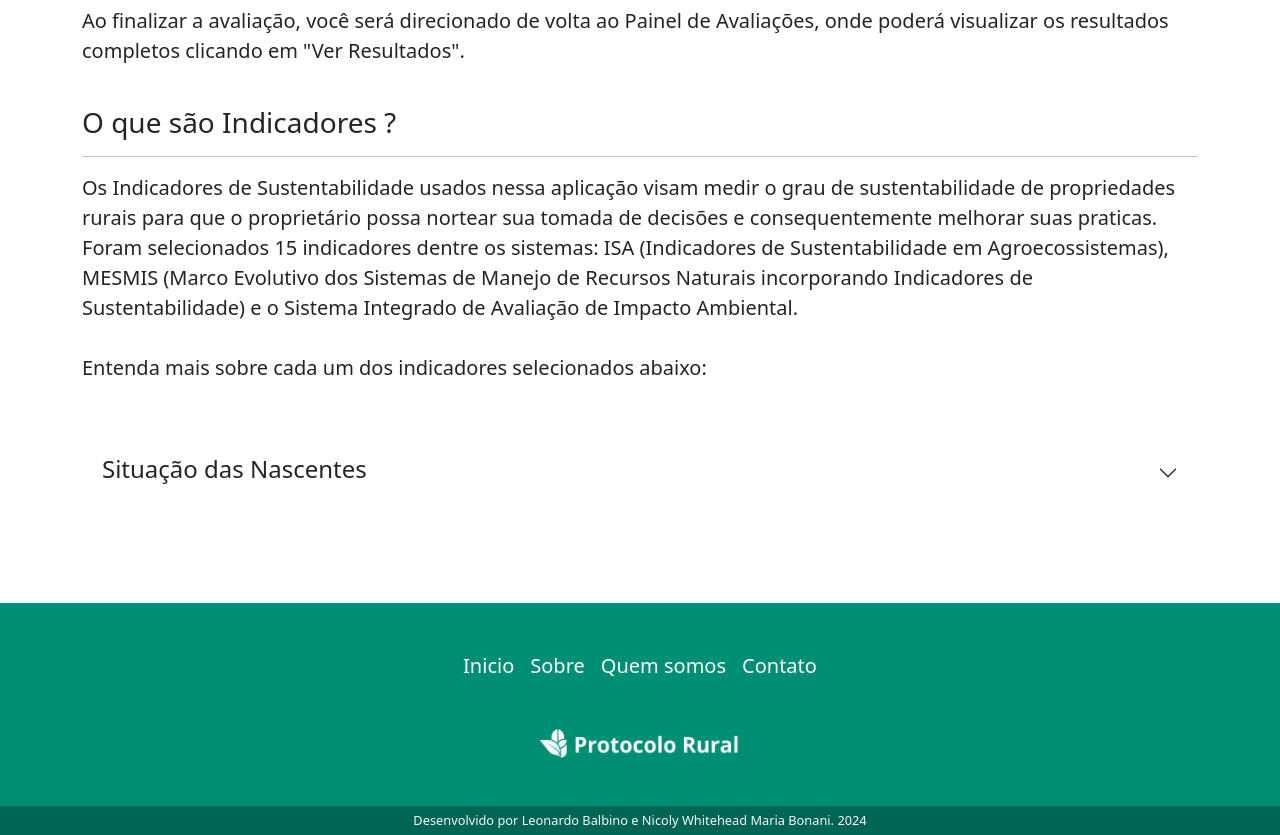
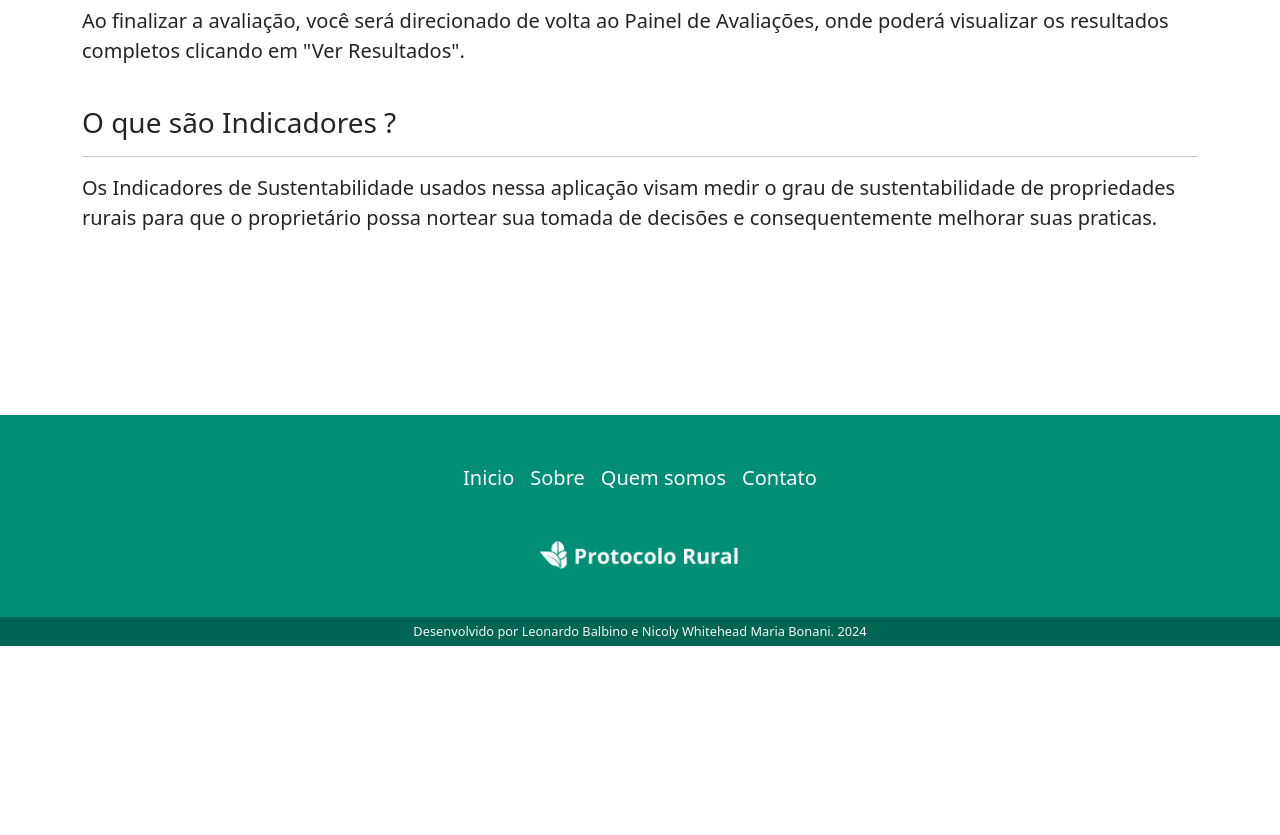
Before and after one commit to leobalbino2/Protocolo-Rural-II-Semestre, a PHP site: page /comousar in a window 1280 px wide. Shown: the part 794-1629 px from the top of the page. After the commit the page ends 1440 px from the top, so only its background shows below. Run offline with PHP 8.4, Linux system fonts and the light colour scheme.

Commit message:
Mudanças no HTML.

```diff
--- a/protocolo-rural-ii/views/comoUsar.php
+++ b/protocolo-rural-ii/views/comoUsar.php
@@ -34,24 +34,10 @@
             <li class="pb-4">
                 <h3> O que são Indicadores ? </h3>
                 <hr>
-                <p> Os Indicadores de Sustentabilidade usados nessa aplicação visam medir o grau de sustentabilidade de propriedades rurais para que o proprietário possa nortear sua tomada de decisões e consequentemente melhorar suas praticas. Foram selecionados 15 indicadores dentre os sistemas:  ISA (Indicadores de Sustentabilidade em Agroecossistemas), MESMIS (Marco Evolutivo dos Sistemas de Manejo de Recursos Naturais incorporando Indicadores de Sustentabilidade) e o Sistema Integrado de Avaliação de Impacto Ambiental.
+                <p> Os Indicadores de Sustentabilidade usados nessa aplicação visam medir o grau de sustentabilidade de propriedades rurais para que o proprietário possa nortear sua tomada de decisões e consequentemente melhorar suas praticas.
                     <br><br>
-                    Entenda mais sobre cada um dos indicadores selecionados abaixo:</p>
+
             </li>
         </ol>
-
-        <div class="accordion accordion-flush" id="accordionFlush1">
-
-          <div class="accordion-item">
-            <h2 class="accordion-header">
-              <button class="accordion-button collapsed" type="button" data-bs-toggle="collapse" data-bs-target="#flush-collapseOne" aria-expanded="false" aria-controls="flush-collapseOne">
-                <h4>Situação das Nascentes</h4>
-              </button>
-            </h2>
-            <div id="flush-collapseOne" class="accordion-collapse collapse" data-bs-parent="#accordionFlushExample">
-              <div class="accordion-body"> <p>As nascentes, essenciais para a formação de rios, irrigação de florestas e abastecimento de água, são protegidas pela Lei nº 12.651/2012, que estabelece Áreas de Preservação Permanente (APP) com raio mínimo de 50 metros ao redor delas. Contudo, em áreas rurais consolidadas, atividades como agropecuária e turismo são permitidas, desde que haja recomposição de pelo menos 15 metros de vegetação nativa. Este indicador avalia o cumprimento dessas normas, essenciais para a conservação hídrica e ambiental.</p></div>
-            </div>
-          </div>
-        </div>
       </div>
     </main>
```
